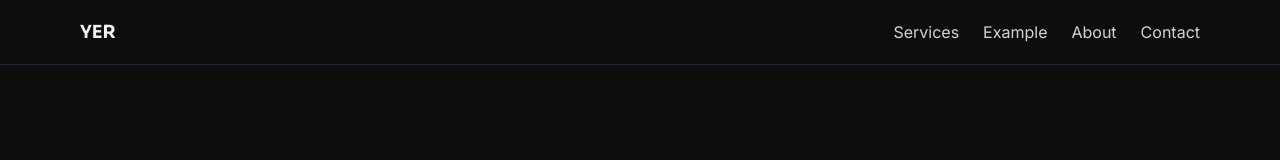
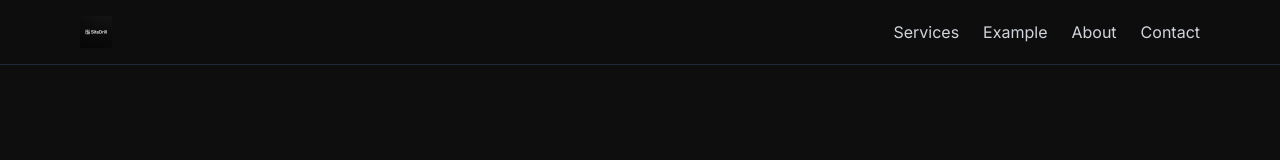
Before and after one commit to yelramy/YoussefWeb, a Next.js app: page / in a window 1280 px wide. Shown: the top 160 px of the page. Built offline with nearby package versions, Linux system fonts and the light colour scheme.

Commit message:
update logo

```diff
--- a/app/layout.tsx
+++ b/app/layout.tsx
@@ -8,7 +8,10 @@ const sora  = Sora({ subsets: ["latin"], weight: ["400", "600", "700"], variable
 export const metadata = {
   title:       "Websites That Don’t Suck | Youssef El Ramy",
   description: "Fast, clean websites for home‑service businesses.",
-  keywords:    ["web design", "plumber", "HVAC", "Next.js", "Tailwind CSS"]
+  keywords:    ["web design", "plumber", "HVAC", "Next.js", "Tailwind CSS"],
+  icons: {
+    icon: "/logoSite.png"
+  }
 };
 
 export default function RootLayout({ children }: { children: React.ReactNode }) {
--- a/components/NavBar.tsx
+++ b/components/NavBar.tsx
@@ -13,7 +13,7 @@ export default function NavBar() {
     <nav className="fixed top-0 w-full backdrop-blur bg-dark/60 border-b border-gray-800 z-50">
       <div className="max-w-6xl mx-auto px-4 flex justify-between items-center h-16">
         <a href="#" className="font-heading text-lg font-bold text-light">
-          YER
+          <img src="/logoSite.png" alt="SiteDrill Logo" className="h-8 w-auto" />
         </a>
         <ul className="flex gap-6">
           {links.map(({ href, label }) => (
```
Also changed, not shown: public/logoSite.png (added).
